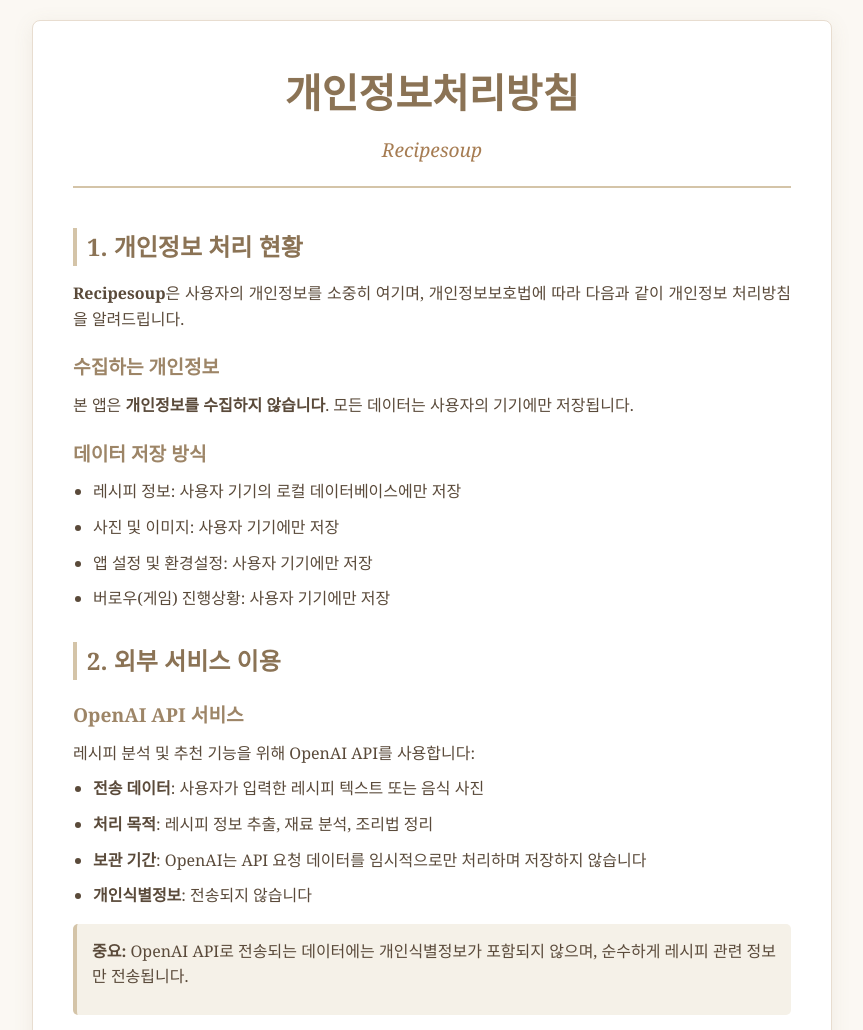
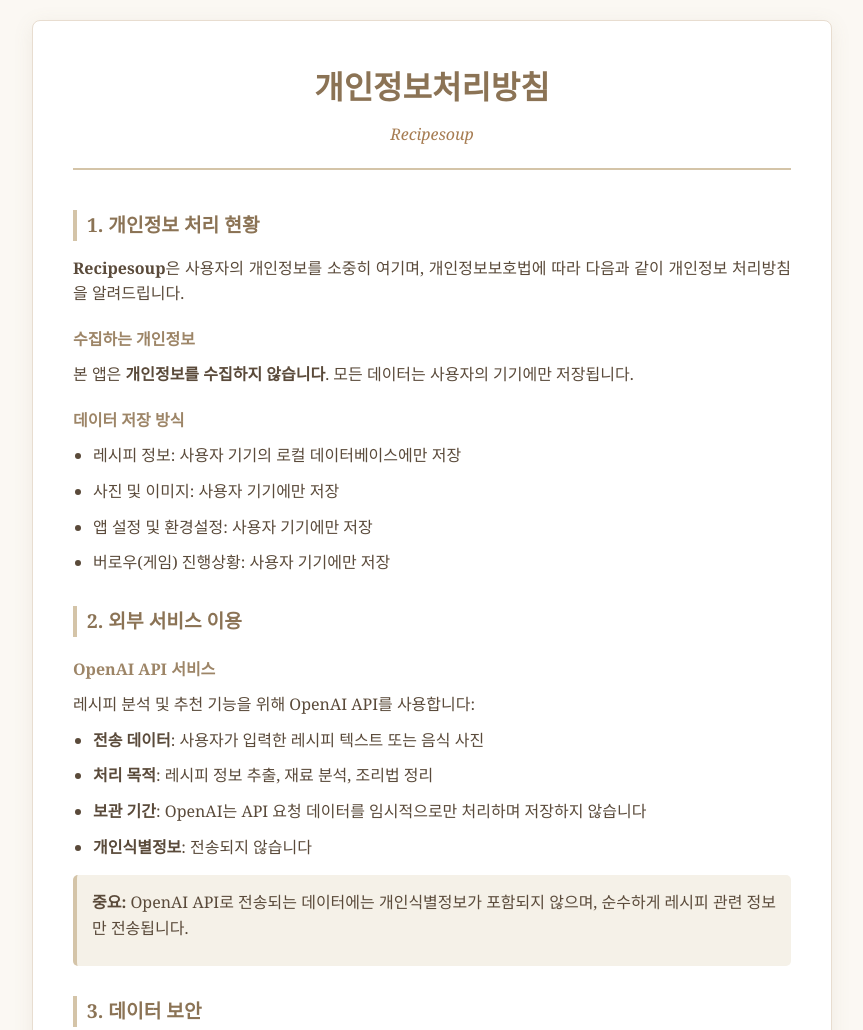
Before and after one commit to hanabikwon/recipesoup-privacy, a plain HTML site: page index.html in a window 1280 px wide. Shown: the top 1030 px of the page, without its empty margins (208-1071 px from the left). Drawn offline with Linux system fonts and the light colour scheme.

Commit message:
Update index.html

```diff
--- a/index.html
+++ b/index.html
@@ -38,20 +38,20 @@
 
         h1 {
             color: #8b7355;
-            font-size: 2.5em;
+            font-size: 2.0em;
             margin-bottom: 10px;
             font-weight: bold;
         }
 
         .app-name {
             color: #a67c52;
-            font-size: 1.2em;
+            font-size: 1.0em;
             font-style: italic;
         }
 
         h2 {
             color: #8b7355;
-            font-size: 1.5em;
+            font-size: 1.2em;
             margin-top: 30px;
             margin-bottom: 15px;
             padding-left: 10px;
@@ -60,7 +60,7 @@
 
         h3 {
             color: #9d8567;
-            font-size: 1.2em;
+            font-size: 1.0em;
             margin-top: 20px;
             margin-bottom: 10px;
         }
```
